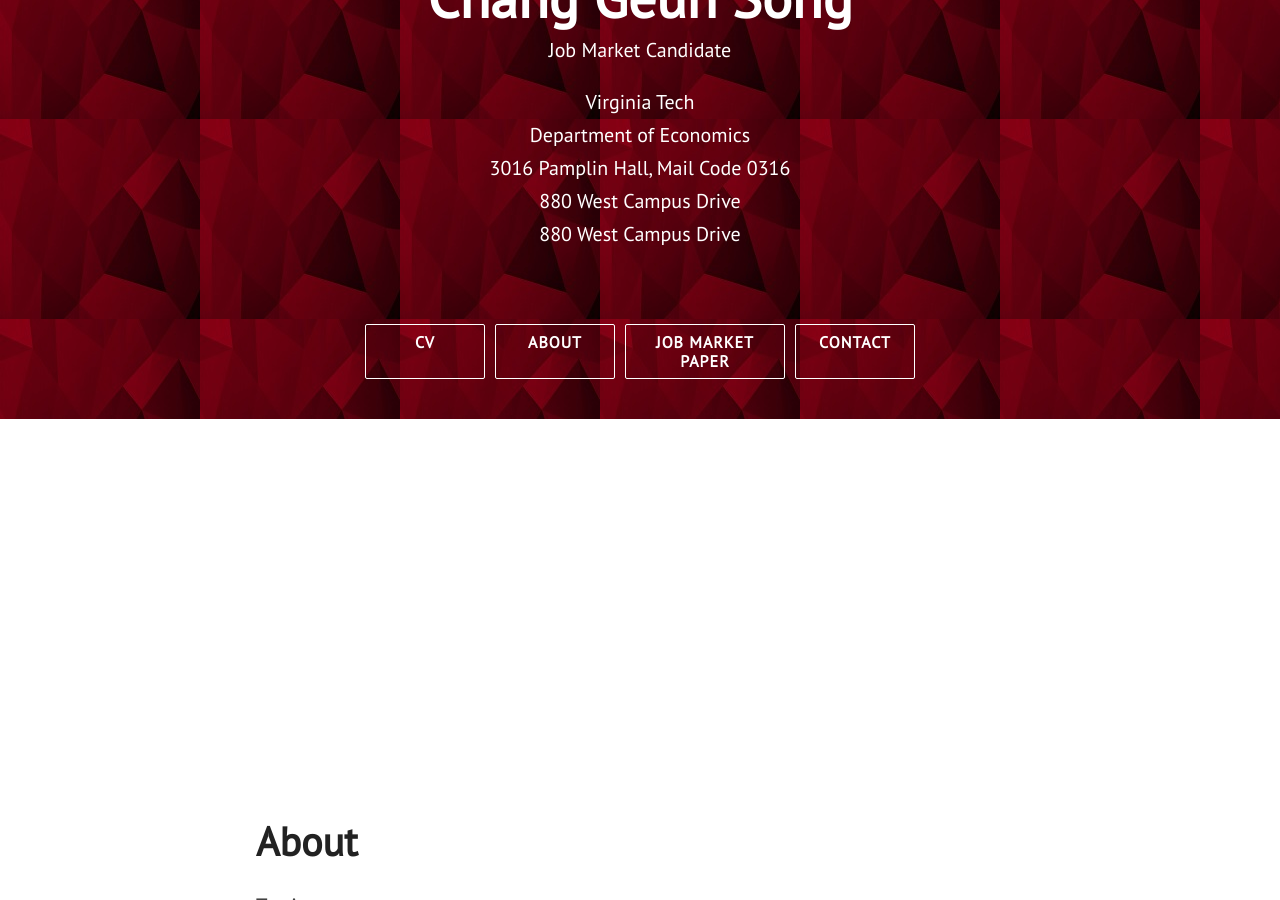
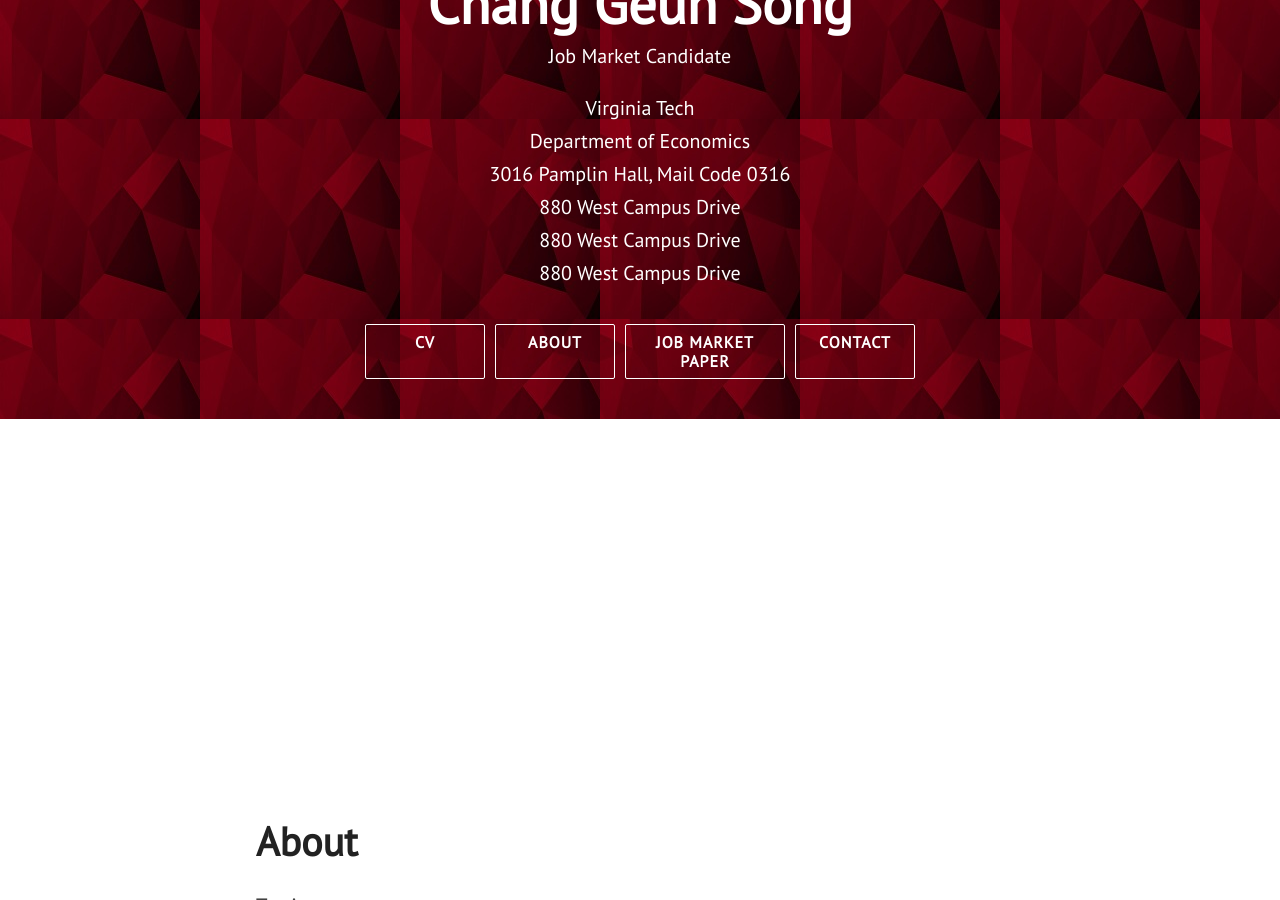
Before and after one commit to KevinKCV/kevinzou, a Jekyll site: the page built from index.html, in a window 1280 px wide and 900 px high, scrolled down 481 px. Built offline with Jekyll 4.4.1, drawn with Linux system fonts in a browser that asks for light colours; nearby versions of some CDN libraries.

Commit message:
asdfasdf

```diff
--- a/_includes/00nav.html
+++ b/_includes/00nav.html
@@ -12,9 +12,11 @@
         <div class="head-punchline center-align">3016 Pamplin Hall, Mail Code 0316</div>
         <div class="head-punchline center-align">880 West Campus Drive</div>
         <div class="head-punchline center-align">880 West Campus Drive</div>
-        <br>
-        <br>
-        <br>
+        <div class="head-punchline center-align">880 West Campus Drive</div>
+        <div class="head-punchline center-align"> </div>
+        <div class="head-punchline center-align"> </div>
+        <div class="head-punchline center-align"> </div>
+        <div class="head-punchline center-align"> </div>
     </div>
     <div class="head-inner-wrap">
         <div class="head-menu-wrap">
```
